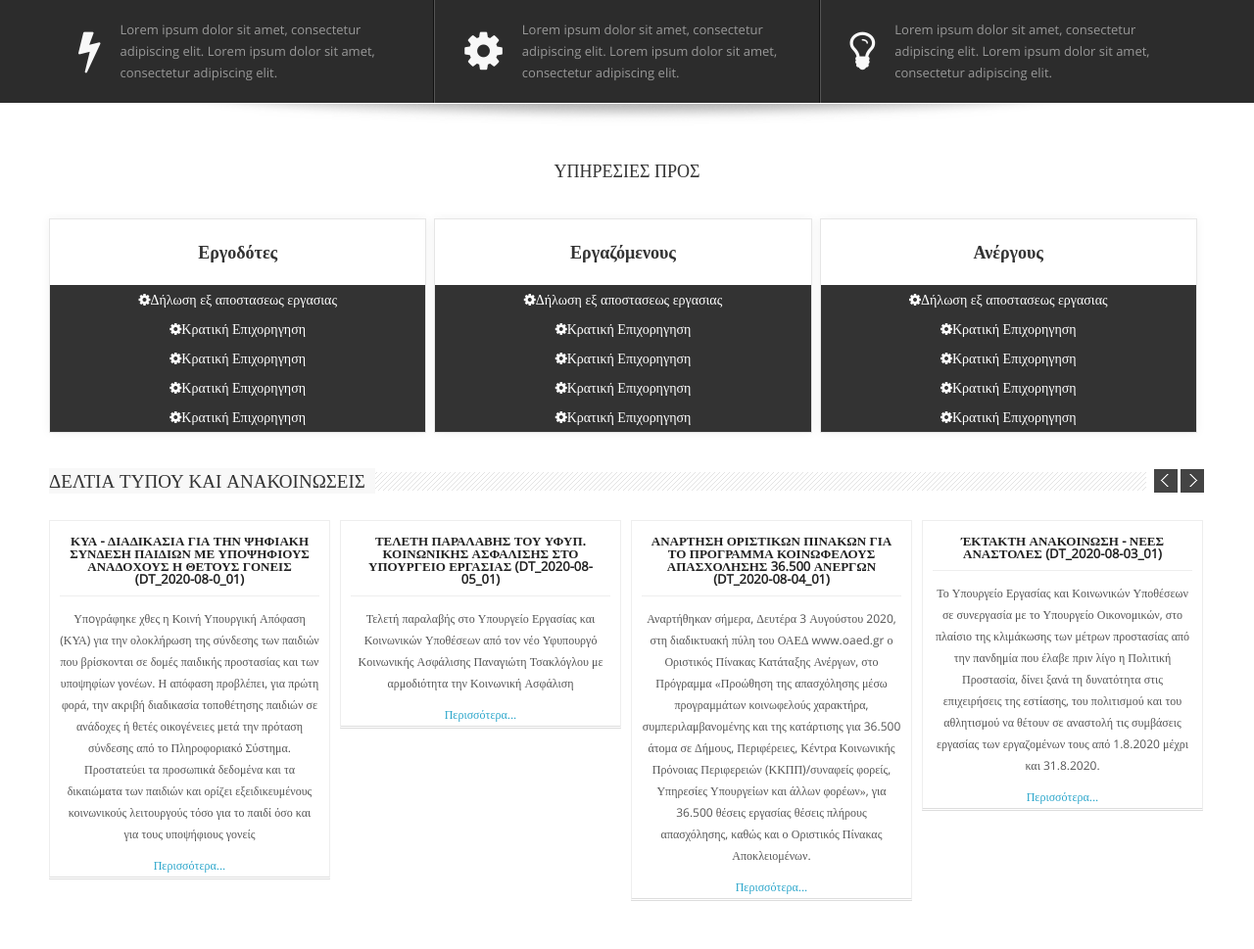
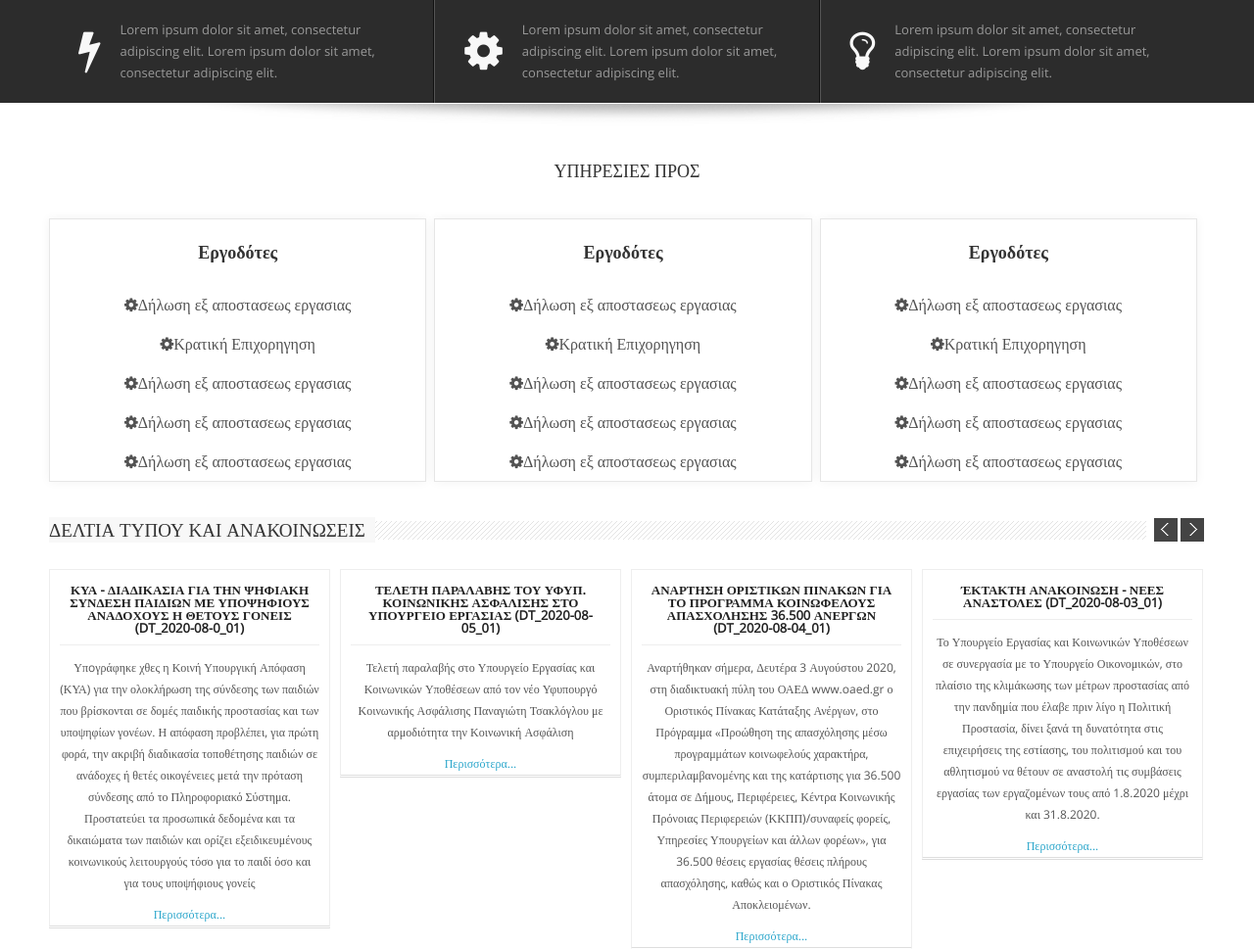
Before and after one commit to lpapadakos/eam-3, a PHP site: page / in a window 1280 px wide. Shown: the part 508-1477 px from the top of the page at 98% size. Run offline with PHP 8.4, Linux system fonts and the light colour scheme.

Commit message:
New toolbutton class used in the index toolmenu

```diff
--- a/htdocs/css/style.css
+++ b/htdocs/css/style.css
@@ -117,7 +117,7 @@ label span, legend span { font-size: 12px; color: #444; }
 .accordion a:hover, .accordion a:focus { opacity: .9; color: #ooo; }
 .accordion a:active { color: #000 }
 .accordion :target + p { padding: 10px 15px; border-bottom: 1px solid #ccc; height: auto; }
-.accordian { }
+.accordion { }
 .accordian li { list-style-type: none; padding: 10px 5px 10px 10px; }
 .dimension { border-left: 1px solid #ddd; border-right: 1px solid #ddd; }
 .even, .odd { font-weight: bold; height: 47px; padding-top: 3px; padding-left: 10px; }
@@ -597,3 +597,4 @@ ul.teambox { padding-left: 25px }
 .noborder { border: 0px }
 .clear {clear:both;}
 .error input,input.error,.error textarea,textarea.error{background-color: #ffffff;  border: 1px solid #eb9468 !Important;  -webkit-transition: border linear 0.2s, box-shadow linear 0.2s; -moz-transition: border linear 0.2s, box-shadow linear 0.2s;-o-transition: border linear 0.2s, box-shadow linear 0.2s; transition: border linear 0.2s, box-shadow linear 0.2s;}.error label,label.error{color:#c60f13;}.error small,small.error{display:block;padding:6px 4px;margin-top:-13px;margin-bottom:12px;background:#c60f13;color:#fff;font-size:12px;font-weight:bold;-moz-border-radius-bottomleft:2px;-webkit-border-bottom-left-radius:2px;border-bottom-left-radius:2px;-moz-border-radius-bottomright:2px;-webkit-border-bottom-right-radius:2px;border-bottom-right-radius:2px;}.error textarea:focus,textarea.error:focus{background:#fafafa;border-color: #b3b3b3;}
+.toolbutton{ font-size: 16px; background: rgb(255, 255, 255); color: rgba(0, 0, 0, 0.678); border: 0px; line-height: 30px; padding-left: 15px; padding-right: 15px; padding-top: 5px; padding-bottom: 5px; cursor: pointer; }
--- a/htdocs/index.php
+++ b/htdocs/index.php
@@ -105,29 +105,29 @@
 						<div class="vuzz-pricing-header">
 							<h5>Εργοδότες</h5>
 						</div>
-						<div class="button">
-							<a class="button" href="#">
+						<div class="toolbutton">
+							<a class="toolbutton" href="#">
 								<i class="icon-cog">Δήλωση εξ αποστασεως εργασιας</i>
 							</a>
 						</div>
-						<div class="button">
-							<a class="button" href="#">
+						<div class="toolbutton">
+							<a class="toolbutton" href="#">
 								<i class="icon-cog">Κρατική Επιχορηγηση</i>
 							</a>
 						</div>
-						<div class="button">
-							<a class="button" href="#">
-								<i class="icon-cog">Κρατική Επιχορηγηση</i>
+						<div class="toolbutton">
+							<a class="toolbutton" href="#">
+								<i class="icon-cog">Δήλωση εξ αποστασεως εργασιας</i>
 							</a>
 						</div>
-						<div class="button">
-							<a class="button" href="#">
-								<i class="icon-cog">Κρατική Επιχορηγηση</i>
+						<div class="toolbutton">
+							<a class="toolbutton" href="#">
+								<i class="icon-cog">Δήλωση εξ αποστασεως εργασιας</i>
 							</a>
 						</div>
-						<div class="button">
-							<a class="button" href="#">
-								<i class="icon-cog">Κρατική Επιχορηγηση</i>
+						<div class="toolbutton">
+							<a class="toolbutton" href="#">
+								<i class="icon-cog">Δήλωση εξ αποστασεως εργασιας</i>
 							</a>
 						</div>
 					</div>
@@ -136,31 +136,31 @@
 				<div class="vuzz-pricing-table c4">
 					<div class="vuzz-pricing-content">
 						<div class="vuzz-pricing-header">
-							<h5>Εργαζόμενους</h5>
+							<h5>Εργοδότες</h5>
 						</div>
-						<div class="button">
-							<a class="button" href="#">
+						<div class="toolbutton">
+							<a class="toolbutton" href="#">
 								<i class="icon-cog">Δήλωση εξ αποστασεως εργασιας</i>
 							</a>
 						</div>
-						<div class="button">
-							<a class="button" href="#">
+						<div class="toolbutton">
+							<a class="toolbutton" href="#">
 								<i class="icon-cog">Κρατική Επιχορηγηση</i>
 							</a>
 						</div>
-						<div class="button">
-							<a class="button" href="#">
-								<i class="icon-cog">Κρατική Επιχορηγηση</i>
+						<div class="toolbutton">
+							<a class="toolbutton" href="#">
+								<i class="icon-cog">Δήλωση εξ αποστασεως εργασιας</i>
 							</a>
 						</div>
-						<div class="button">
-							<a class="button" href="#">
-								<i class="icon-cog">Κρατική Επιχορηγηση</i>
+						<div class="toolbutton">
+							<a class="toolbutton" href="#">
+								<i class="icon-cog">Δήλωση εξ αποστασεως εργασιας</i>
 							</a>
 						</div>
-						<div class="button">
-							<a class="button" href="#">
-								<i class="icon-cog">Κρατική Επιχορηγηση</i>
+						<div class="toolbutton">
+							<a class="toolbutton" href="#">
+								<i class="icon-cog">Δήλωση εξ αποστασεως εργασιας</i>
 							</a>
 						</div>
 					</div>
@@ -169,31 +169,31 @@
 				<div class="vuzz-pricing-table c4">
 					<div class="vuzz-pricing-content">
 						<div class="vuzz-pricing-header">
-							<h5>Ανέργους</h5>
+							<h5>Εργοδότες</h5>
 						</div>
-						<div class="button">
-							<a class="button" href="#">
+						<div class="toolbutton">
+							<a class="toolbutton" href="#">
 								<i class="icon-cog">Δήλωση εξ αποστασεως εργασιας</i>
 							</a>
 						</div>
-						<div class="button">
-							<a class="button" href="#">
+						<div class="toolbutton">
+							<a class="toolbutton" href="#">
 								<i class="icon-cog">Κρατική Επιχορηγηση</i>
 							</a>
 						</div>
-						<div class="button">
-							<a class="button" href="#">
-								<i class="icon-cog">Κρατική Επιχορηγηση</i>
+						<div class="toolbutton">
+							<a class="toolbutton" href="#">
+								<i class="icon-cog">Δήλωση εξ αποστασεως εργασιας</i>
 							</a>
 						</div>
-						<div class="button">
-							<a class="button" href="#">
-								<i class="icon-cog">Κρατική Επιχορηγηση</i>
+						<div class="toolbutton">
+							<a class="toolbutton" href="#">
+								<i class="icon-cog">Δήλωση εξ αποστασεως εργασιας</i>
 							</a>
 						</div>
-						<div class="button">
-							<a class="button" href="#">
-								<i class="icon-cog">Κρατική Επιχορηγηση</i>
+						<div class="toolbutton">
+							<a class="toolbutton" href="#">
+								<i class="icon-cog">Δήλωση εξ αποστασεως εργασιας</i>
 							</a>
 						</div>
 					</div>
```
